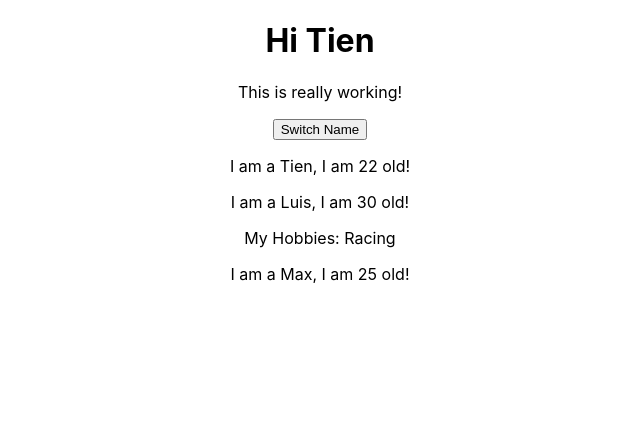
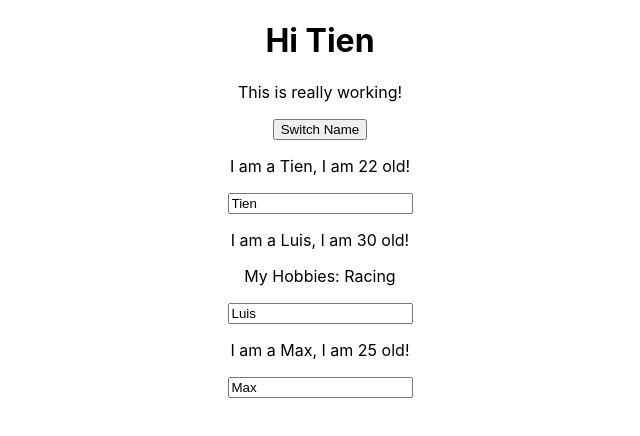
Before and after one commit to hoangtient9/Learn-React, a React (Create React App) app: page / in a window 1280 px wide. Shown: the top 436 px of the page, without its empty margins (320-960 px from the left). Built offline with nearby package versions, Linux system fonts and the light colour scheme.

Commit message:
Add input and nameChangedHandler method

```diff
--- a/src/App.js
+++ b/src/App.js
@@ -1,40 +1,54 @@
-import React, {Component} from 'react';
+import React, {useState} from 'react';
 import './App.css';
 import Person from './Person/Person';
 
-class App extends Component {
-  state = {
+const App = () => {
+
+  const [personsState, setPersonsState] = useState({
     persons: [
       {name: 'Tien', age: 22},
       {name: 'Luis', age: 30},
       {name: 'Max', age: 25}
-    ]
+    ],
+    otherState: 'some other value'
+  });
+
+  console.log(personsState);
+
+  const switchNameHandler = (name) => {
+    setPersonsState({
+      persons: [
+        {name: name, age: 22},
+        {name: 'Luis', age: 30},
+        {name: 'Max', age: 27}
+      ],
+      otherState: 'some other value'
+    })
   };
 
-  switchNameHandler = () => {
-    this.setState({
+  const nameChangedHandler = (event) => {
+    setPersonsState({
       persons: [
-        {name: 'Hoang', age: 22},
-        {name: 'Luis', age: 30},
+        {name: 'Tien', age: 22},
+        {name: event.target.value, age: 30},
         {name: 'Max', age: 27}
-      ]
+      ],
+      otherState: 'some other value'
     })
   }
 
-  render() {
   return (
     <div className="App">
       <h1>Hi Tien</h1>
       <p>This is really working!</p>
-        <button onClick={this.switchNameHandler}>Switch Name</button>
-        <Person name={this.state.persons[0].name} age={this.state.persons[0].age}/>
-        <Person name={this.state.persons[1].name} age={this.state.persons[1].age}>My Hobbies: Racing</Person>
-        <Person name={this.state.persons[2].name} age={this.state.persons[2].age}/>
+      <button onClick={() => switchNameHandler('Hoang')}>Switch Name</button>
+      <Person name={personsState.persons[0].name} age={personsState.persons[0].age}/>
+      <Person name={personsState.persons[1].name} age={personsState.persons[1].age} click={switchNameHandler.bind(this, 'Hoa')} change={nameChangedHandler}>My Hobbies: Racing</Person>
+      <Person name={personsState.persons[2].name} age={personsState.persons[2].age}/>
     </div>
 
     // React.createElement('div', {className: 'App'}, null, React.createElement('h1', null, 'Hi, I\'m Tien'))
   );
 }
-}
 
 export default App;
--- a/src/Person/Person.js
+++ b/src/Person/Person.js
@@ -3,10 +3,11 @@ import React from "react";
 const person = (props) => {
   return (
     <div>
-      <p>
+      <p onClick={props.click}>
         I am a {props.name}, I am {props.age} old!
       </p>
       <p>{props.children}</p>
+      <input type='text' onChange={props.change} value={props.name}></input>
     </div>
   );
 };
```
Lines whose indentation alone changed are shown as unchanged.
